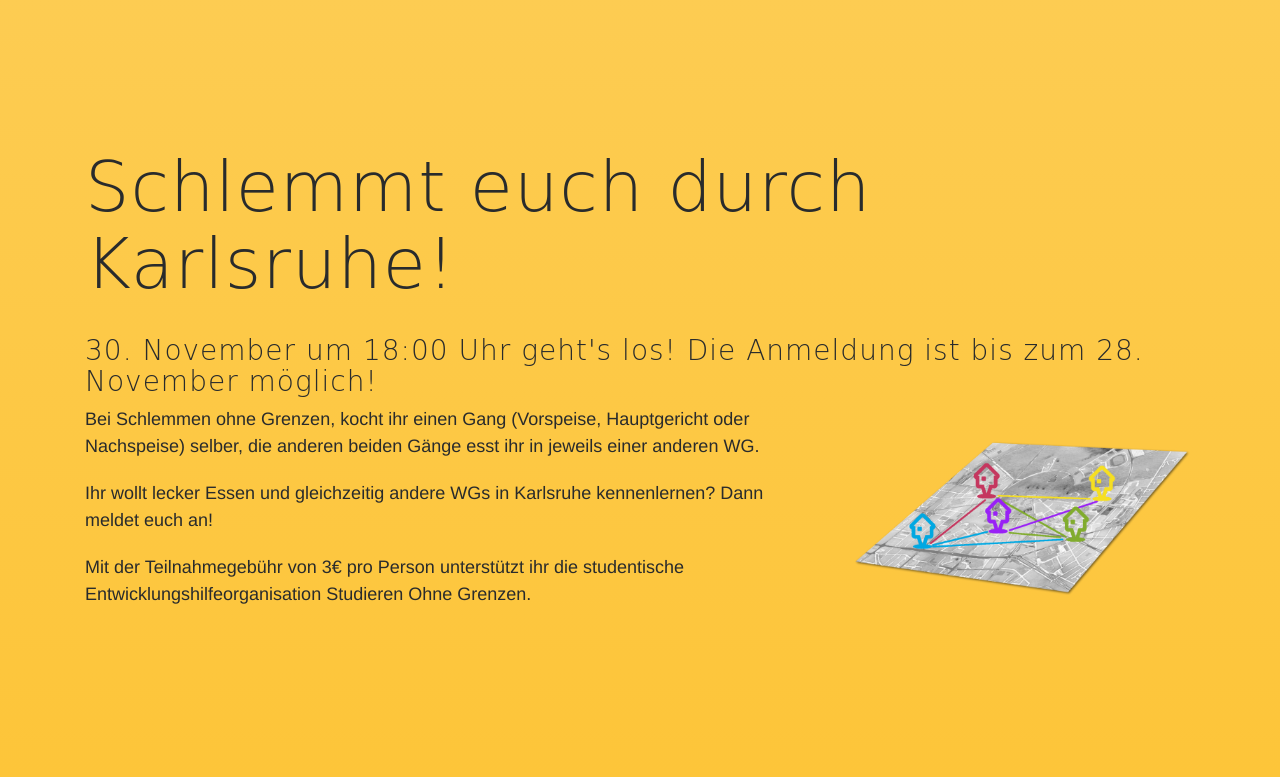
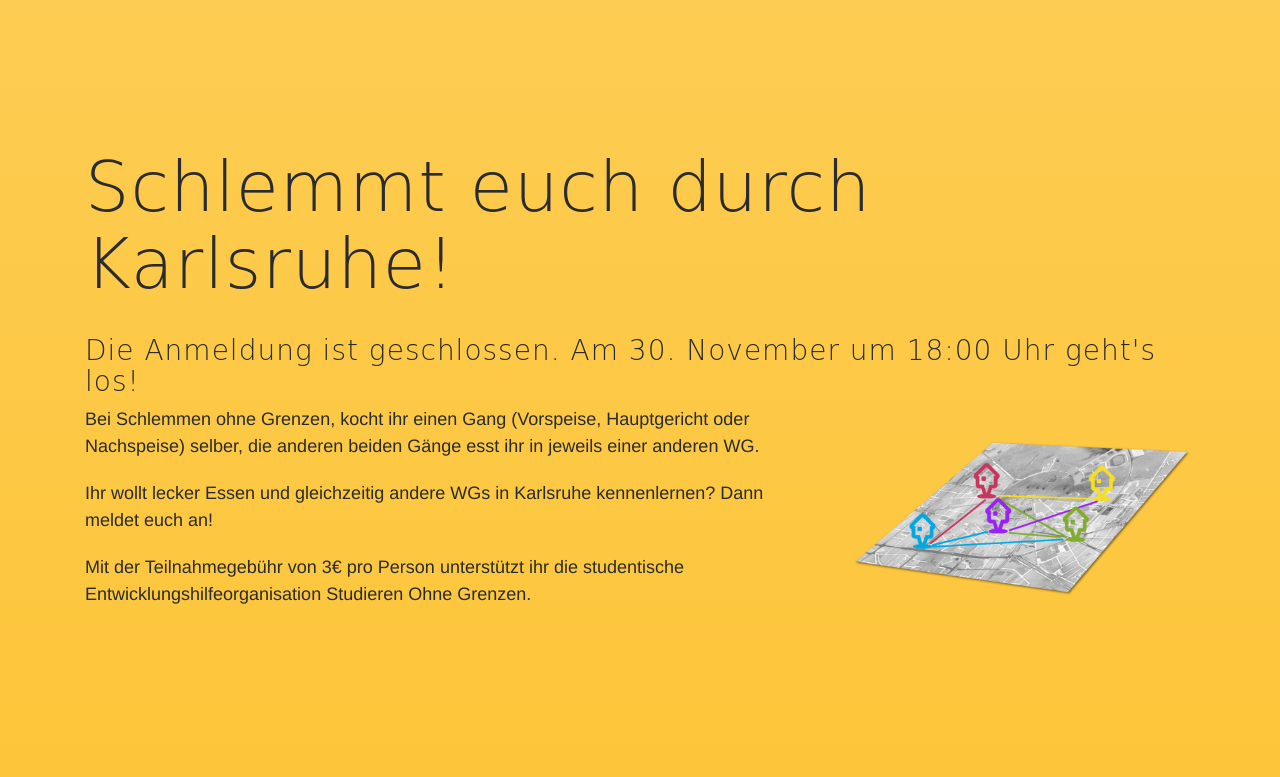
Before and after one commit to studieren-ohne-grenzen/schlemmenohnegrenzen, a Django app: template frontend/templates/frontend/index.html in a window 1280 px wide. Shown: the part 801-1578 px from the top of the page. Run offline with Django 3.2, Linux system fonts and the light colour scheme; the template is opened without the code that fills it, so the values that code supplies are empty; some libraries are stand-ins or nearby versions; some web fonts are replaced.

Commit message:
deactivated signup and emails

```diff
--- a/frontend/management/commands/send_menus.py
+++ b/frontend/management/commands/send_menus.py
@@ -37,7 +37,7 @@ class Command(BaseCommand):
 
             #self.attachBasic(mail)
             #self.attachPuzzles(mail, household.puzzle)
-            mail.send(fail_silently=False)
+            #mail.send(fail_silently=False)
 
             send_mail('[Archiv] Speisekarte von '+household.name1+' und '+household.name2,
                 txtContent,
--- a/frontend/templates/frontend/index.html
+++ b/frontend/templates/frontend/index.html
@@ -44,7 +44,7 @@
     <section class="download bg-primary" id="einleitung">
         <div class="container bigger-text">
             <h2>Schlemmt euch durch Karlsruhe!</h2>
-            <h3 style="margin-top: 3%">30. November um 18:00 Uhr geht's los! Die Anmeldung ist bis zum 28. November möglich!</h3>
+            <h3 style="margin-top: 3%">Die Anmeldung ist geschlossen. Am 30. November um 18:00 Uhr geht's los!</h3>
             <div class="row">
                 <div class="col-md-8">
                     <p>Bei Schlemmen ohne Grenzen, kocht ihr einen Gang (Vorspeise, Hauptgericht oder Nachspeise) selber, die anderen beiden Gänge esst ihr in jeweils einer anderen WG.</p>
@@ -113,7 +113,7 @@
         <div class="overlay"></div>
     </section>
 
-    {% include "frontend/form.html" %}
+    {# {% include "frontend/form.html" %} #}
 
     <section class="contact bg-primary" id="about-us">
         <div class="container">
```
